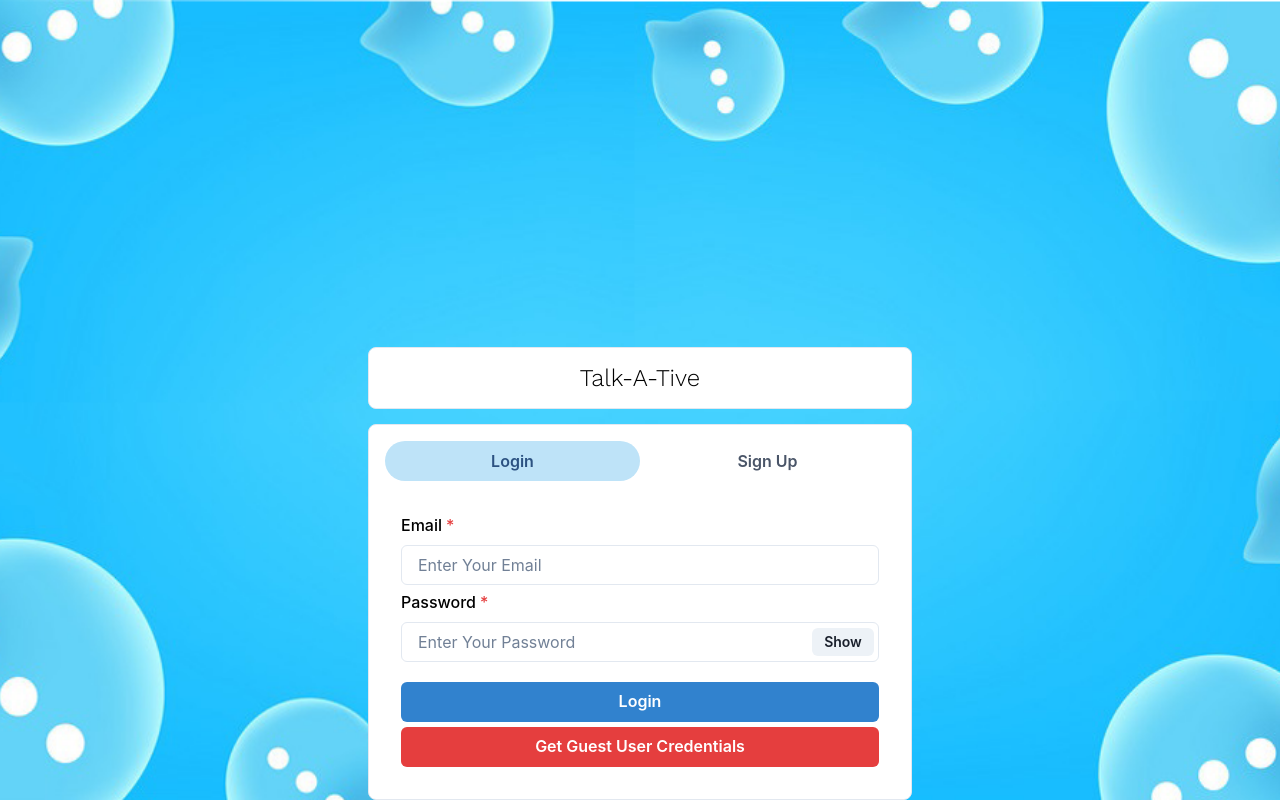
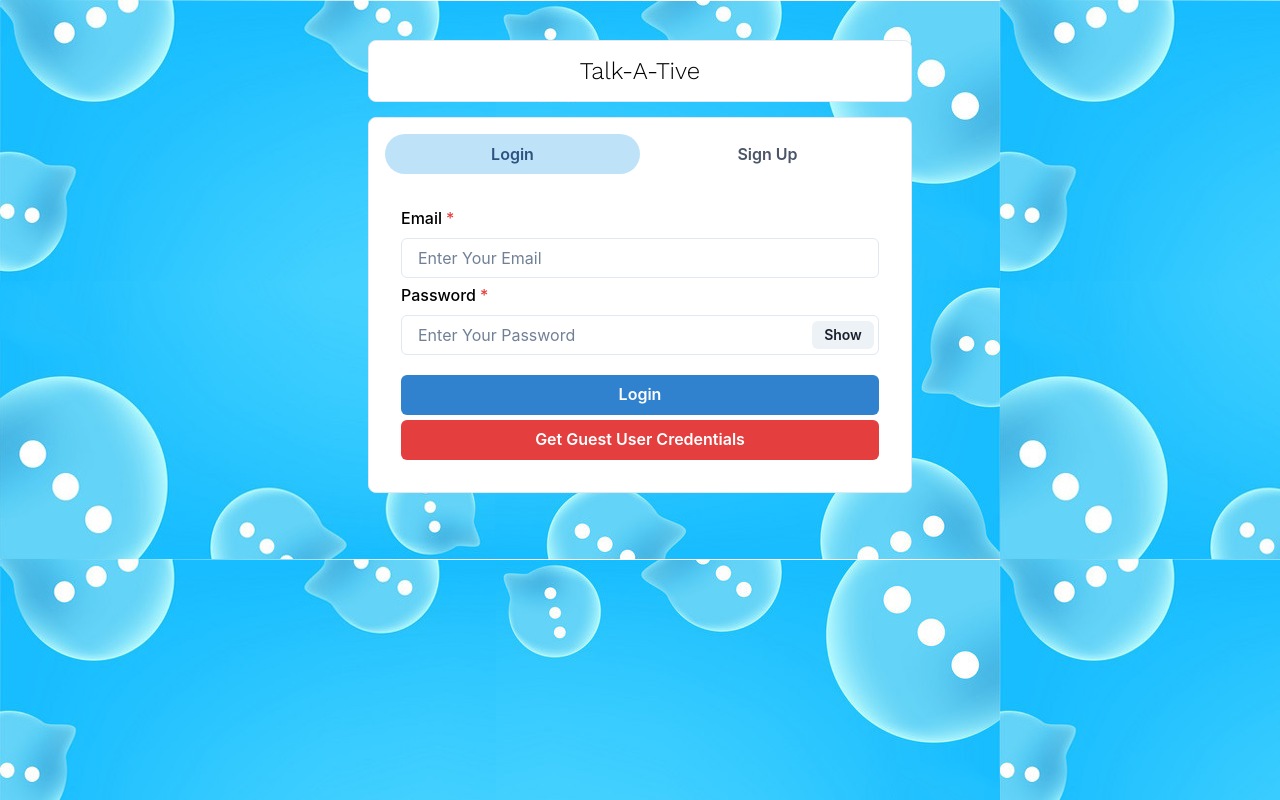
Before and after one commit to bk408/talk-a-tive, a React (Create React App) app in the folder frontend/: page / in a window 1280 px wide. Built offline with nearby package versions, Linux system fonts and the light colour scheme.

Commit message:
update UI

```diff
--- a/frontend/src/App.css
+++ b/frontend/src/App.css
@@ -4,8 +4,5 @@
   min-height: 100vh;
   display: flex;
   background-image: url("./background.png");
-  background-size: cover;
-  background-position: center;
-  justify-content: center;
-  align-items: flex-end;
+
 }
```
